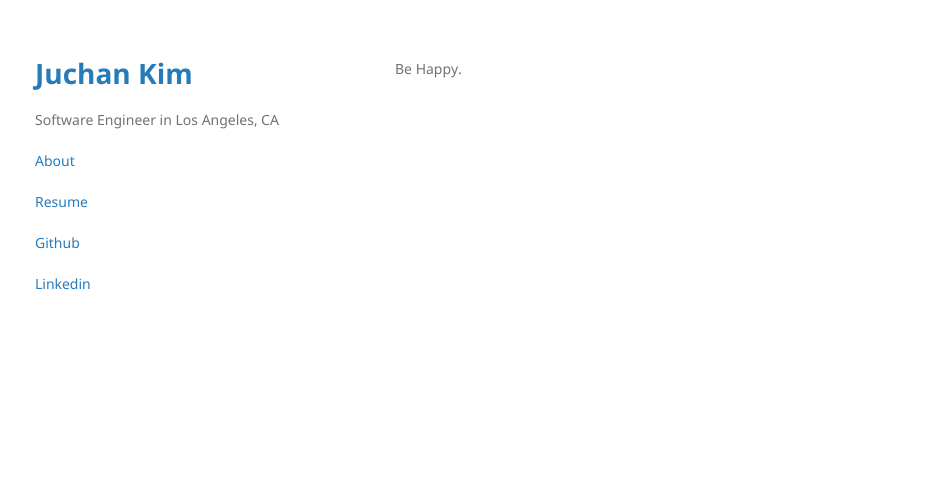
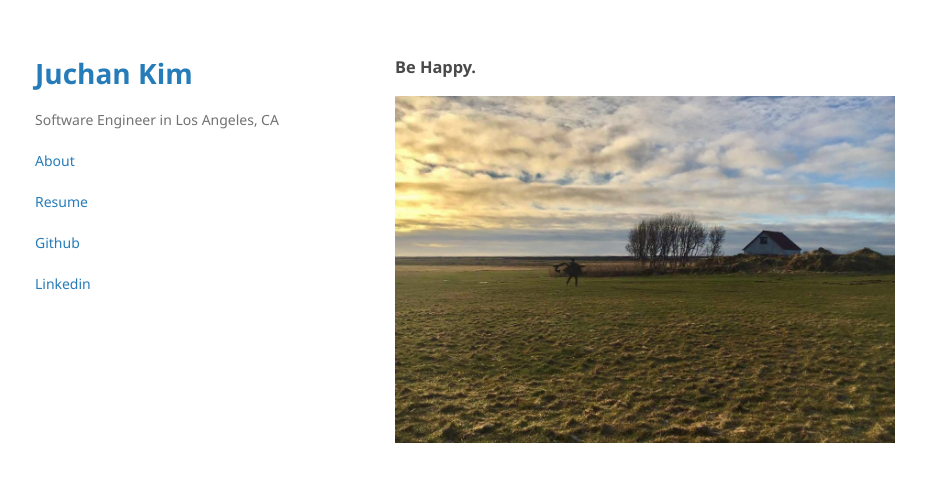
Before and after one commit to juchankim/juchankim.github.io, a Jekyll site: the page built from index.md, in a window 1280 px wide. Shown: the top 482 px of the page, without its empty margins (175-1101 px from the left). Built offline with Jekyll 4.4.1, drawn with Linux system fonts in a browser that asks for light colours.

Commit message:
add main photo

```diff
--- a/index.md
+++ b/index.md
@@ -3,4 +3,6 @@ layout: default
 title: Home
 ---
 
-Be Happy.
+### Be Happy.
+
+<img src="/assets/main.jpg">
```
Also changed, not shown: another-page.md (deleted, +0 -9 lines), assets/main.jpg (added), 1 other file.
